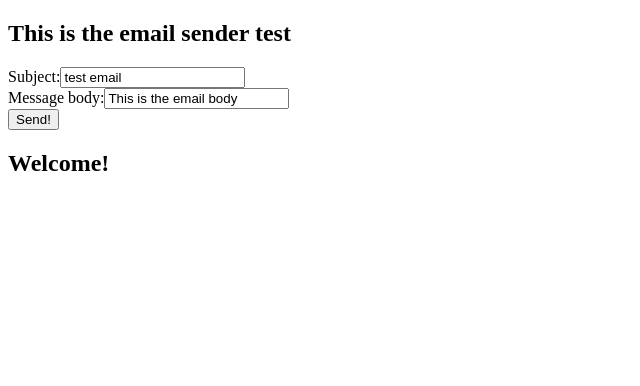
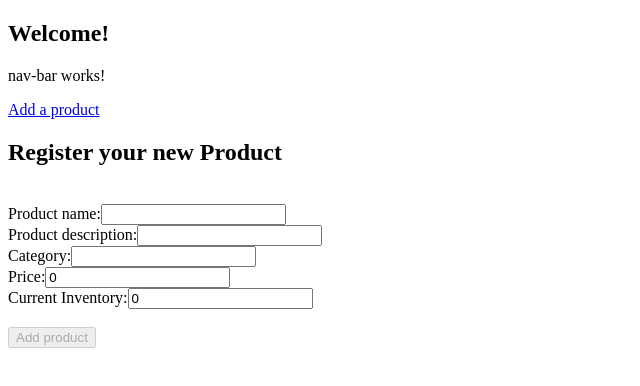
Before and after one commit to UST-Equifax-9wk/RevShop-TeamA, an Angular app in the folder RevShopClient/: page /addProduct in a window 1280 px wide. Before the commit this address led to /. Shown: the top 386 px of the page, without its empty margins (0-640 px from the left). Built offline with nearby package versions, Linux system fonts and the light colour scheme.

Commit message:
Product functionality

```diff
--- a/RevShopClient/src/app/app.component.html
+++ b/RevShopClient/src/app/app.component.html
@@ -1,4 +1,3 @@
-
-<app-send-message-button></app-send-message-button>
+<h2>Welcome!</h2>
+<app-nav-bar></app-nav-bar>
 <router-outlet></router-outlet>
-<h2>Welcome!</h2>
--- a/RevShopClient/src/app/app.routes.ts
+++ b/RevShopClient/src/app/app.routes.ts
@@ -1,6 +1,8 @@
 import { Routes } from '@angular/router';
 import { RegistrationComponent } from './registration/registration.component';
+import { RegisterItemComponent } from './register-item/register-item.component';
 
 export const routes: Routes = [
     {path : "register", component:RegistrationComponent},
+    {path : "addProduct", component:RegisterItemComponent},
 ];
--- a/RevShopClient/src/app/nav-bar/nav-bar.component.html
+++ b/RevShopClient/src/app/nav-bar/nav-bar.component.html
@@ -1 +1,2 @@
 <p>nav-bar works!</p>
+<a href="addProduct">Add a product</a>
--- a/RevShopClient/src/app/register-item/register-item.component.html
+++ b/RevShopClient/src/app/register-item/register-item.component.html
@@ -1 +1,24 @@
-<p>register-item works!</p>
+<h2>Register your new Product</h2>
+
+
+<br>
+<label>Product name:</label>
+<input type="text" id = name [(ngModel)]="newProduct.name">
+<br>
+<label>Product description:</label>
+<input type="text" id = desc [(ngModel)]="newProduct.description">
+<br>
+<label>Category:</label>
+<input type="text" id = category [(ngModel)]="newProduct.category">
+<br>
+<label>Price:</label>
+<input type="number" id = price [(ngModel)] = "newProduct.price">
+<br>
+<label>Current Inventory:</label>
+<input type="number" id = inventory [(ngModel)] = "newProduct.inventoryCount">
+<br><br>
+<button (click)="registerProduct()" *ngIf="newProduct.name != '' && newProduct.description != '' && newProduct.category != '' && newProduct.price > 0 && newProduct.inventoryCount >= 0; else dullButton">Add product</button>
+<ng-template #dullButton>
+    <button disabled="true">Add product</button>
+</ng-template>
+<br>
--- a/RevShopClient/src/app/register-item/register-item.component.ts
+++ b/RevShopClient/src/app/register-item/register-item.component.ts
@@ -7,23 +7,26 @@ import { HttpErrorResponse } from '@angular/common/http';
 @Component({
   selector: 'app-register-item',
   standalone: true,
-  imports: [],
+  imports: [FormsModule, CommonModule],
   templateUrl: './register-item.component.html',
   styleUrl: './register-item.component.css'
 })
 export class RegisterItemComponent {
   remoteService:RemoteService
   sellerName:string
+  dullButton:boolean
   newProduct:NewProductDto = {
     name:"",
     description : "",
     category : "",
     price: 0,
     inventoryCount: 0
+
   }
   constructor(remoteService:RemoteService){
     this.remoteService = remoteService
     this.sellerName = ""
+    this.dullButton = false
   }
 
   registerProduct(){
```
Also changed, not shown: 2 other files (tests, documents, lock files or other folders).
